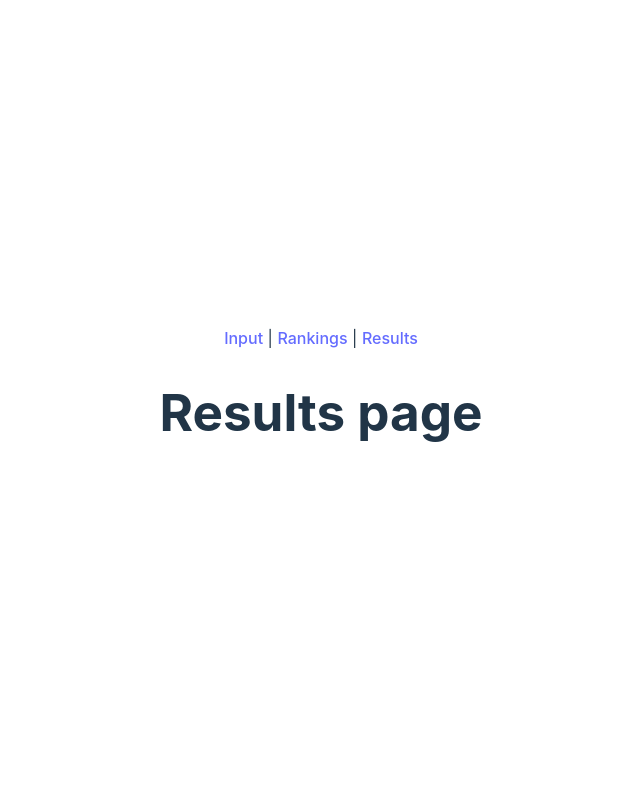
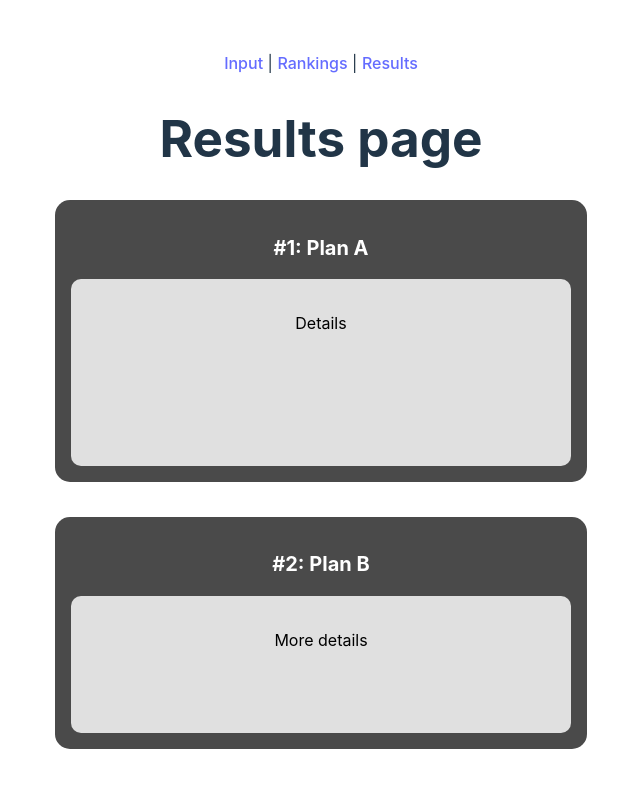
Before and after one commit to riasingh125/forge-spring25-software, a React (Vite) app in the folder frontend/: page /results in a window 1280 px wide. Shown: the top 788 px of the page, without its empty margins (319-959 px from the left). Built offline with nearby package versions, Linux system fonts and the light colour scheme.

Commit message:
results text boxes added (rough draft)

```diff
--- /dev/null
+++ b/frontend/src/components/ResultsText.tsx
@@ -0,0 +1,20 @@
+import React from "react";
+import './TextBoxStyles.css';
+
+interface TextBoxProps {
+  title: string;
+  content: string;
+  width: number | string;
+  height: number | string;
+}
+
+export default function TextBox({ title, content, width, height }: TextBoxProps) {
+    return (
+      <div className="box-container" style={{ width, height }}>
+        <h2 className="title">{title}</h2>
+        <div className="inner-box">
+          <p>{content}</p>
+        </div>
+      </div>
+    );
+  }
--- /dev/null
+++ b/frontend/src/components/TextBoxStyles.css
@@ -0,0 +1,24 @@
+.box-container {
+  background-color: #4a4a4a;
+  color: white;
+  padding: 16px;
+  border-radius: 15px;
+  min-width: 200px;
+  min-height: 150px;
+  display: flex;
+  flex-direction: column;
+}
+
+.title {
+  font-size: 20px;
+  font-weight: bold;
+}
+
+.inner-box {
+  background-color: #e0e0e0;
+  color: black;
+  padding: 16px;
+  border-radius: 10px;
+  flex-grow: 1;
+  overflow: hidden;
+}
--- a/frontend/src/pages/Results.tsx
+++ b/frontend/src/pages/Results.tsx
@@ -1,9 +1,24 @@
 import React from 'react';
+import TextBox from '../components/ResultsText';
 
 const Results: React.FC = () => (
     <div>
         <h1>Results page</h1>
+        <TextBox
+        title="#1: Plan A"
+        content="Details"
+        width= {500}
+        height="250px"
+        />
+        <h1></h1>
+        <TextBox
+        title="#2: Plan B"
+        content="More details"
+        width="500px"
+        height="200px"
+/>
     </div>
+
 );
 
 export default Results;
```
